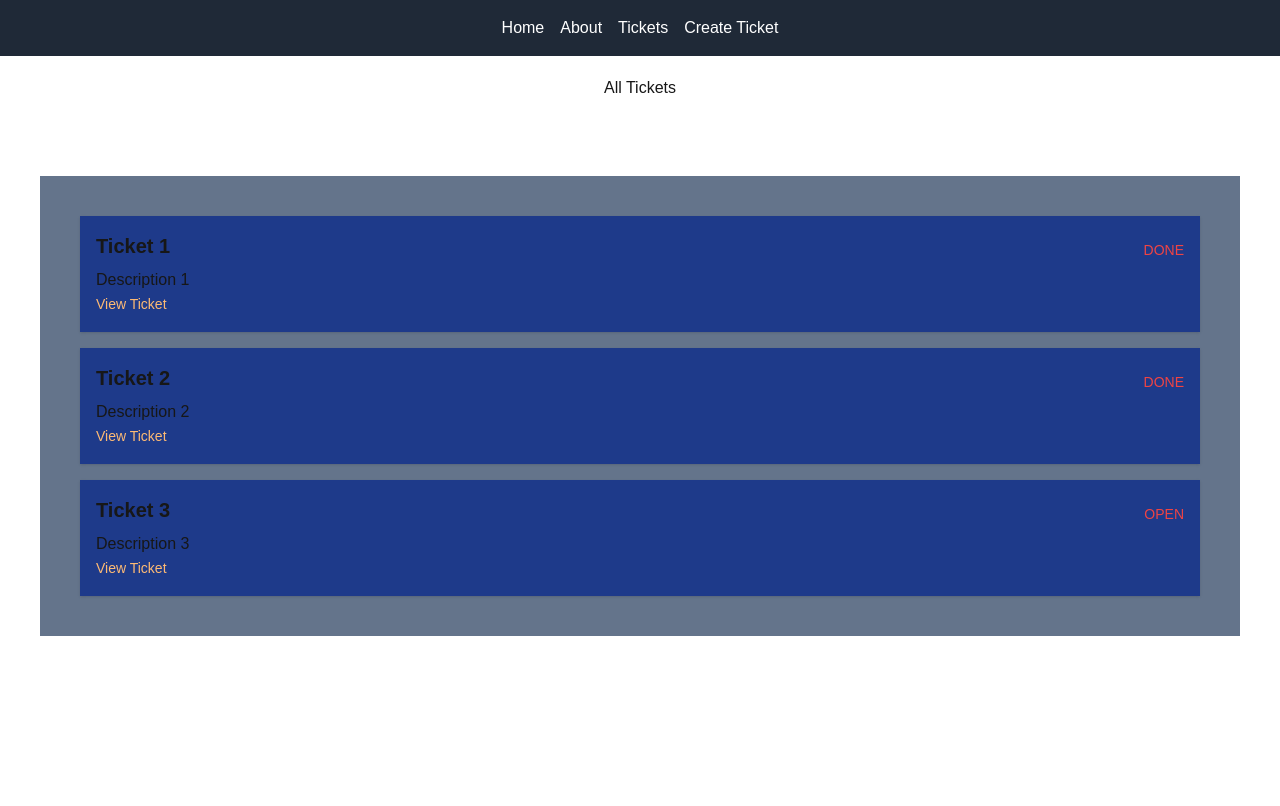
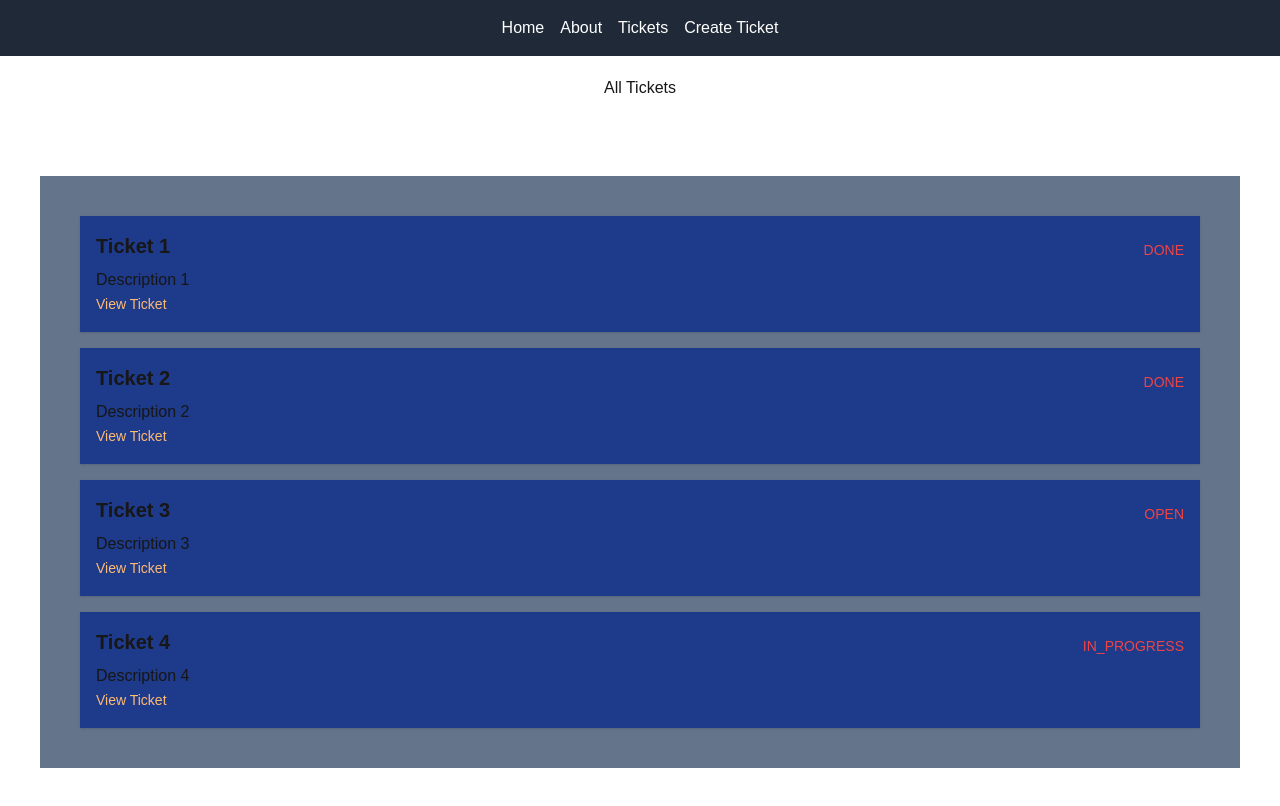
Before and after one commit to DmitriyMalayev/the-road-to-next, a Next.js app: page /tickets in a window 1280 px wide. Built offline with nearby package versions, Linux system fonts and the light colour scheme.

Commit message:
placeholder data

```diff
--- a/src/data.ts
+++ b/src/data.ts
@@ -1,7 +1,28 @@
 const initialTickets = [
-  { id: "1", title: "Ticket 1", content: "Description 1", status: "DONE" },
-  { id: "2", title: "Ticket 2", content: "Description 2", status: "DONE" },
-  { id: "3", title: "Ticket 3", content: "Description 3", status: "OPEN" },
+  {
+    id: "1",
+    title: "Ticket 1",
+    content: "Description 1",
+    status: "DONE" as const,
+  },
+  {
+    id: "2",
+    title: "Ticket 2",
+    content: "Description 2",
+    status: "DONE" as const,
+  },
+  {
+    id: "3",
+    title: "Ticket 3",
+    content: "Description 3",
+    status: "OPEN" as const,
+  },
+  {
+    id: "4",
+    title: "Ticket 4",
+    content: "Description 4",
+    status: "IN_PROGRESS" as const,
+  },
 ];
 
 export default initialTickets;
```
